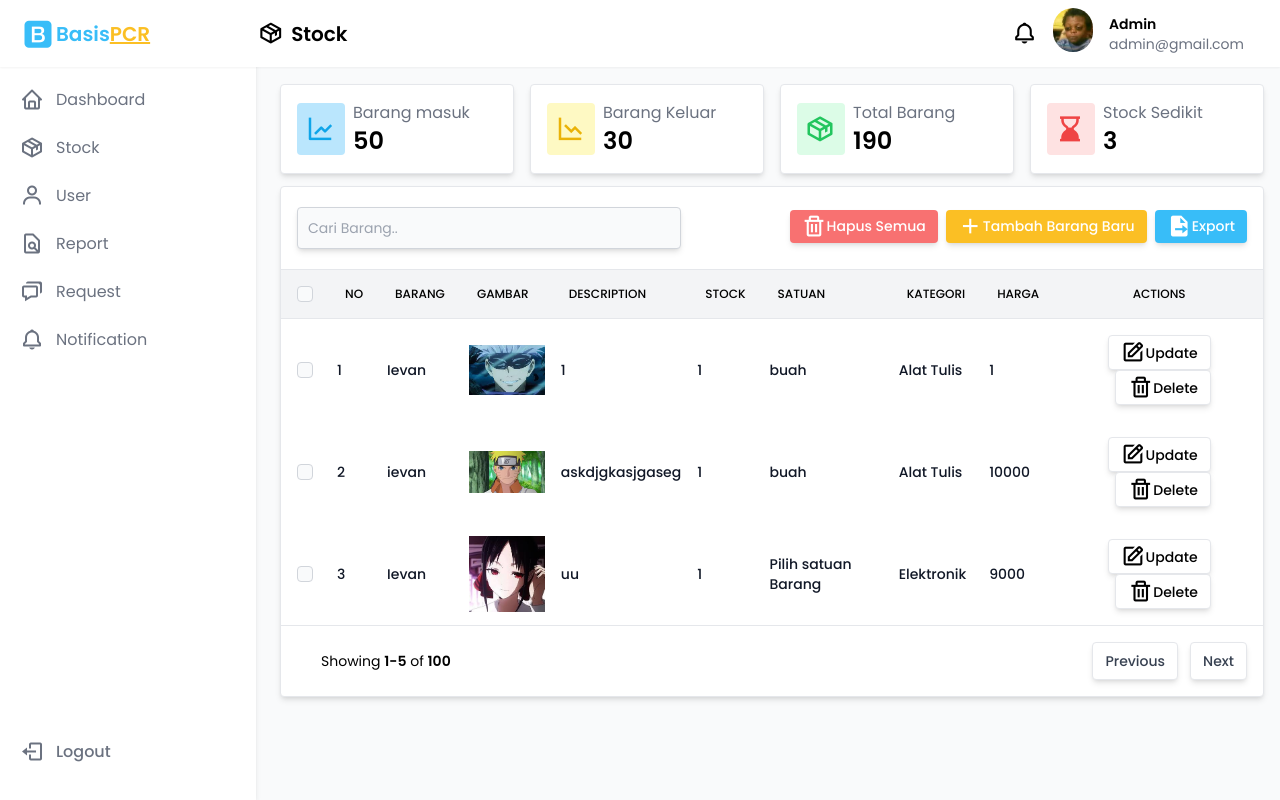
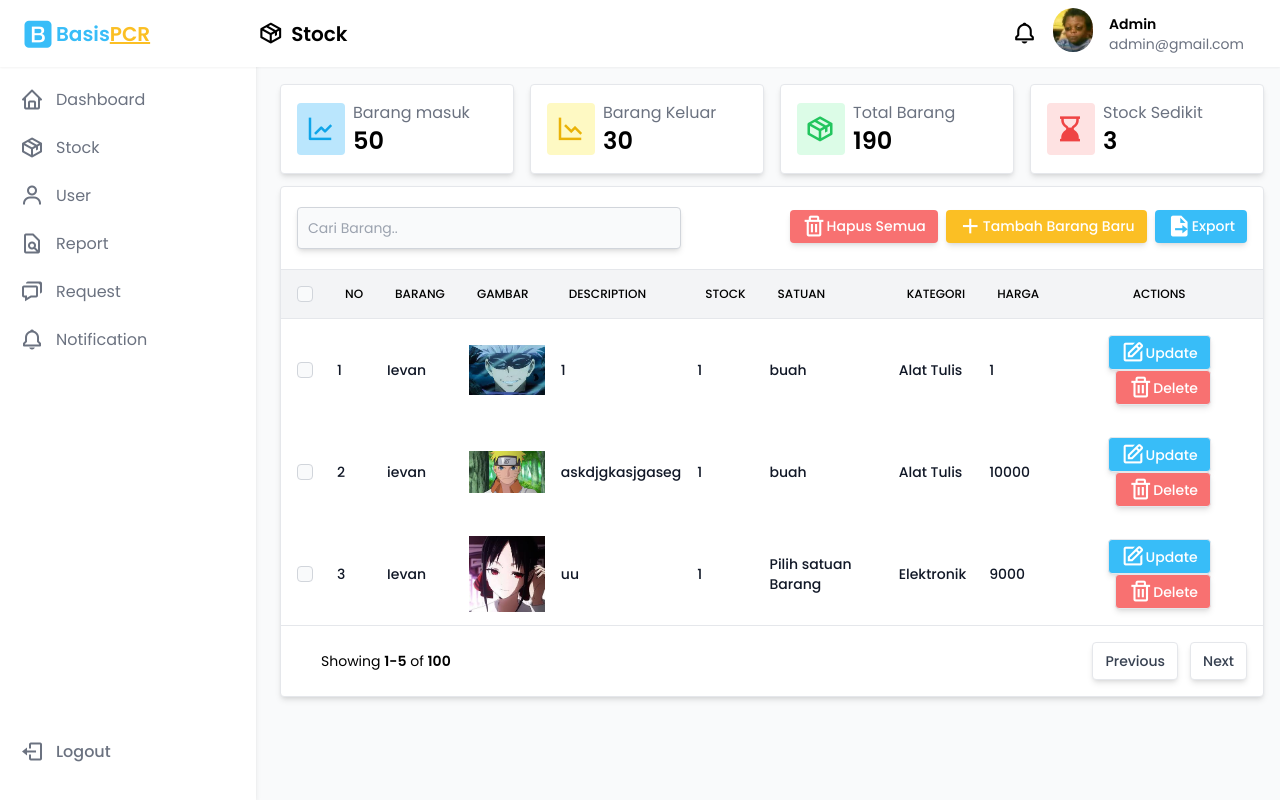
Before and after one commit to IevanBry/inventory-app-baak, a CodeIgniter app: page /inventory-app-baak/index.php/stock/index in a window 1280 px wide. Run offline with CodeIgniter, Linux system fonts and the light colour scheme; a user stored in the database is signed in; data comes from the database, SQL or seed files in the repository; some libraries are stand-ins or nearby versions.

Commit message:
memperbaiki tampilan tombol update dan delete

```diff
--- a/application/views/stock/index.php
+++ b/application/views/stock/index.php
@@ -149,7 +149,7 @@
                                         <button id="updateBarangButton" type="button"
                                             data-modal-target="updateBarangModal<?= $no ?>"
                                             data-modal-toggle="updateBarangModal<?= $no ?>"
-                                            class="inline-flex items-center px-3 py-1 text-sm font-medium rounded shadow-md bg-white border hover:bg-gray-100">
+                                            class="inline-flex items-center px-3 py-1 text-sm font-medium rounded shadow-md bg-sky-400 text-white border hover:bg-sky-500">
                                             <i class="bx bx-edit"></i>
                                             Update
                                         </button>
@@ -158,9 +158,9 @@
                                             data-modal-target="hapusBarangModal<?= $no ?>"
                                             data-modal-toggle="hapusBarangModal<?= $no ?>"
                                             aria-controls="drawer-delete-product-default"
-                                            class="inline-flex items-center px-3 py-1 text-sm font-medium rounded shadow-md bg-white border hover:bg-gray-100">
+                                            class="inline-flex items-center px-3 py-1 text-sm font-medium rounded shadow-md bg-red-400 text-white border hover:bg-red-500">
                                             <i class="bx bx-trash"></i>
-                                            Delete
+                                             Delete
                                         </button>
                                     </td>
                                 </tr>
@@ -210,8 +210,9 @@
                                                             class="block mb-2 text-sm font-medium text-gray-900 ">Kategori</label>
                                                         <select id="category"
                                                             class="bg-gray-50 border border-gray-300 text-gray-900 text-sm rounded focus:ring-primary-500  block w-full p-2.5 focus:ring-sky-400 focus:border-sky-400">
-                                                            <option selected="<?= $item['nama_kategori'] ?>">Pilih Kategori Barang</option>
-                                                            <?php foreach ($kategori as $k): ?>
+                                                            <option selected="<?= $item['nama_kategori'] ?>">Pilih Kategori
+                                                                Barang
+                                                                <?php foreach ($kategori as $k): ?>
                                                                 <option value="<?= $k['id_kategori']; ?>">
                                                                     <?= $k['nama_kategori']; ?>
                                                                 </option>
@@ -230,7 +231,8 @@
                                                             class="block mb-2 text-sm font-medium text-gray-90">Satuan</label>
                                                         <select id="category"
                                                             class="bg-gray-50 border border-gray-300 text-gray-900 text-sm rounded focus:ring-sky-400 focus:border-sky-400  block w-full p-2.5 ">
-                                                            <option selected="<?= $item['satuan'] ?>">Pilih satuan Barang</option>
+                                                            <option selected="<?= $item['satuan'] ?>">Pilih satuan Barang
+                                                            </option>
                                                             <option value="Buah">Buah</option>
                                                             <option value="Lembar">Lembar</option>
                                                             <option value="Kg">kg</option>
@@ -244,7 +246,7 @@
                                                         <textarea id="description" rows="4"
                                                             class="block p-2.5 w-full text-sm text-gray-900 bg-gray-50 rounded border border-gray-300 focus:ring-sky-400 focus:border-sky-400"
                                                             placeholder="Write product description here"
-                                                            value="<?= $item['deskripsi'] ?>">Spidol Hitam untuk papan tulis</textarea>
+                                                            value="<?= $item['deskripsi'] ?>"><?= $item['deskripsi'] ?></textarea>
                                                     </div>
 
                                                     <div class="col-span-2">
@@ -263,7 +265,8 @@
                                                                     </svg>
                                                                     <p class="mb-2 text-sm text-gray-500">
                                                                         upload gambar barang</p>
-                                                                    <input id="dropzone-file" type="file" class="hidden" value="<?= $item['gambar'] ?>"/>
+                                                                    <input id="dropzone-file" type="file" class="hidden"
+                                                                        value="<?= $item['gambar'] ?>" />
                                                                 </div>
                                                             </label>
                                                         </div>
```
